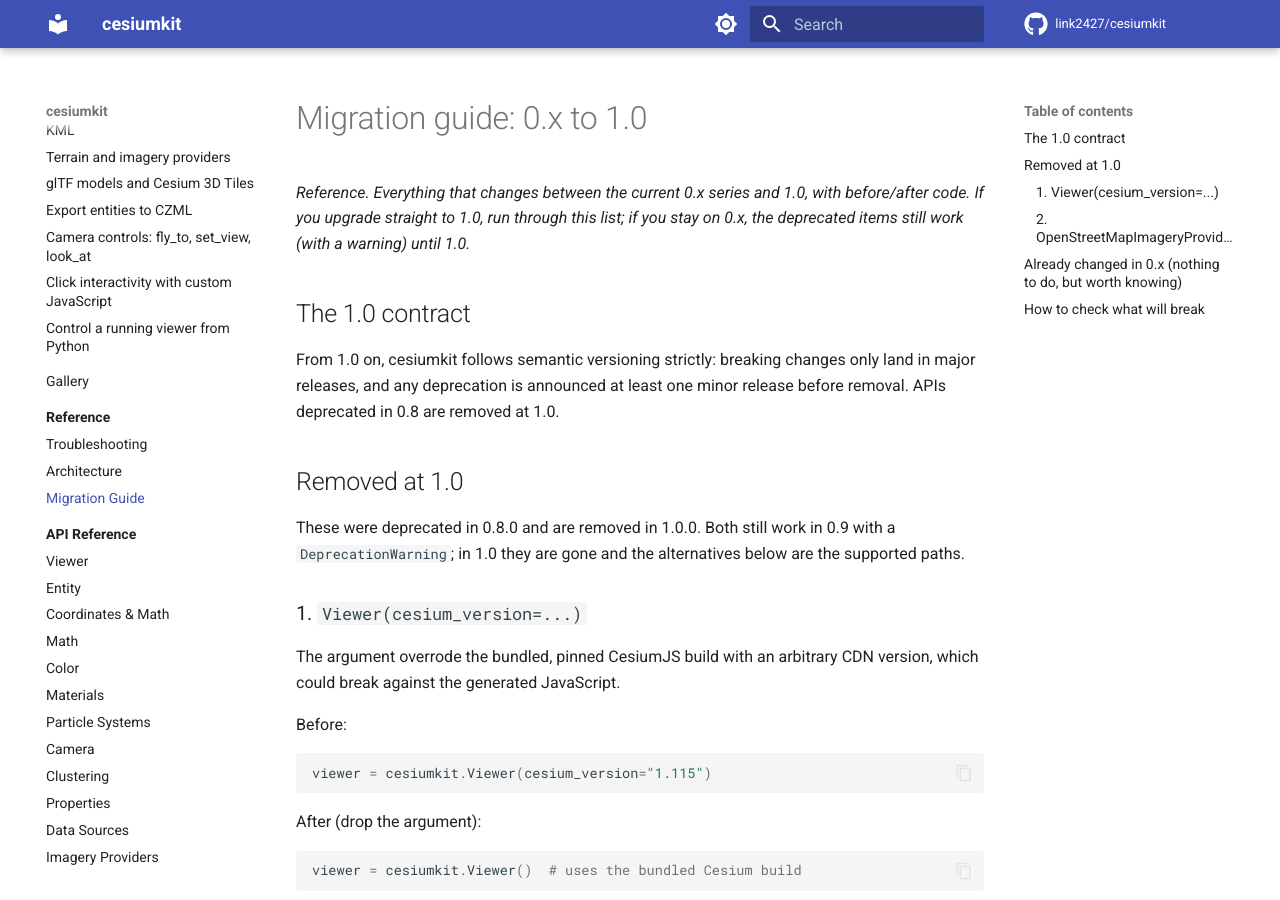
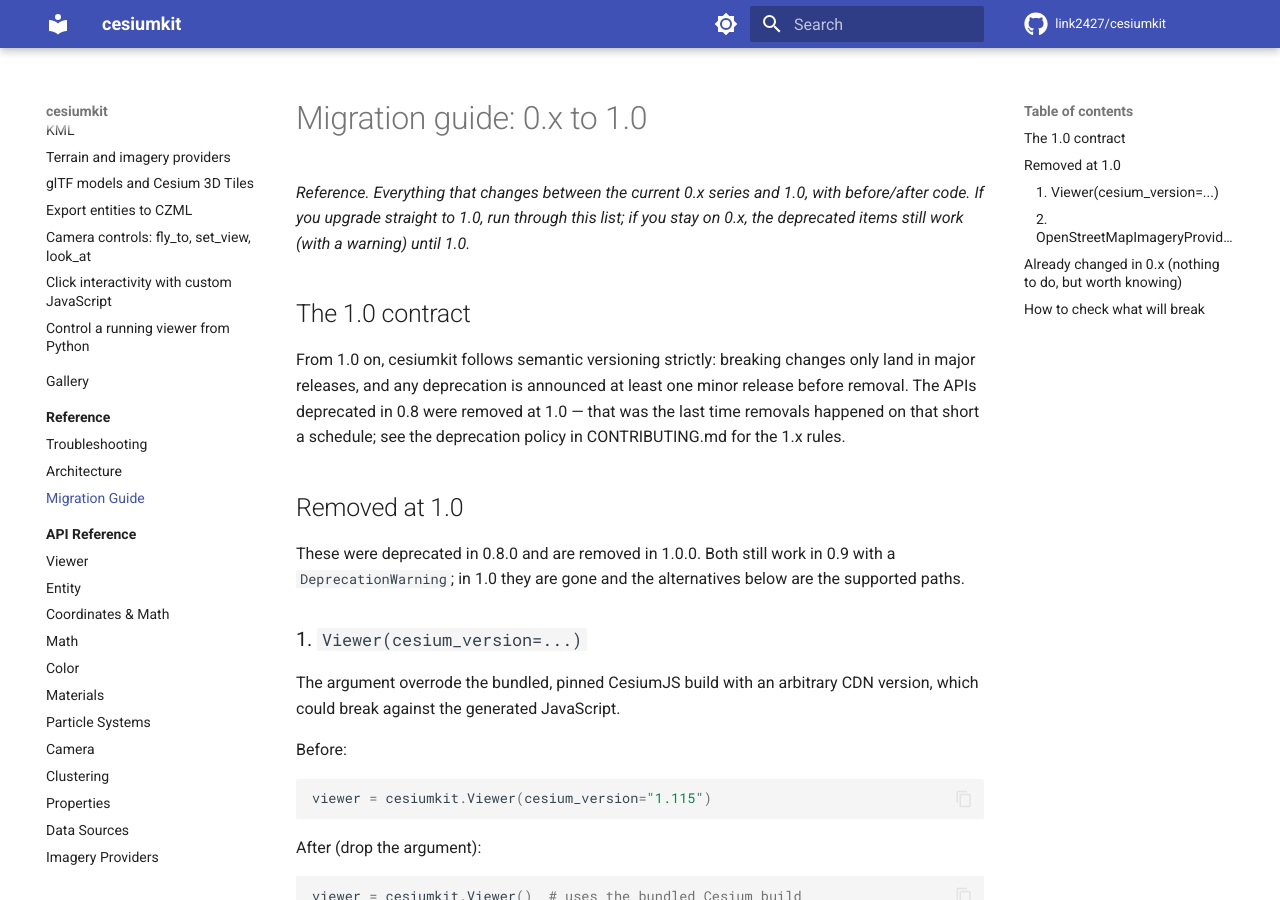
Before and after one commit to link2427/cesiumkit, an MkDocs documentation site: the page built from docs/migration.md, in a window 1280 px wide and 900 px high. Built offline with MkDocs 1.6.1 and Material for MkDocs 9.7.7, drawn with Linux system fonts in a browser that asks for light colours; comment, search, counter and statistics services are not loaded.

Commit message:
Write the post-1.0 stability contract
CONTRIBUTING's deprecation policy now splits the rules by era: the 0.x
window (deprecate in a minor, remove at 1.0) is history, and the 1.x
rules are explicit — breaking changes need a major bump, deprecations
get at least one minor of notice, and the -W error CI gate stays on
as the proof that nothing internal uses a deprecated path. The
migration guide's contract section points at the new rules.

```diff
--- a/docs/migration.md
+++ b/docs/migration.md
@@ -9,8 +9,9 @@
 
 From 1.0 on, cesiumkit follows semantic versioning strictly: breaking
 changes only land in major releases, and any deprecation is announced at
-least one minor release before removal. APIs deprecated in 0.8 are removed
-at 1.0.
+least one minor release before removal. The APIs deprecated in 0.8 were
+removed at 1.0 — that was the last time removals happened on that short a
+schedule; see the deprecation policy in CONTRIBUTING.md for the 1.x rules.
 
 ## Removed at 1.0
 
```
Also changed, not shown: CONTRIBUTING.md (+24 -1 lines).
